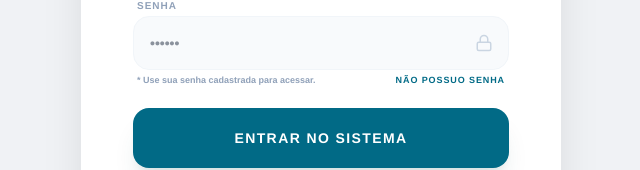
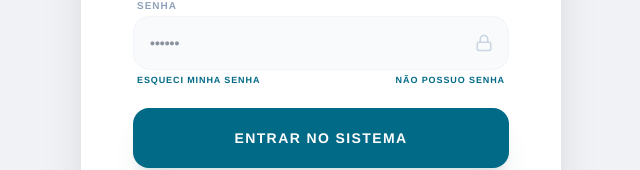
Before and after one commit to intervalocasa/portal-intervalo-escola-teatro, a React (Vite) app: page / in a window 1280 px wide. Shown: the part 440-610 px from the top of the page, without its empty margins (319-959 px from the left). Built offline with nearby package versions, Linux system fonts and the light colour scheme; no server answers; the database is empty.

Commit message:
feat: Add password reset functionality
Implements password reset for both users and administrators. Users can now request a password reset via email through the login view. Administrators can reset a user's password directly from the user details view.

```diff
--- a/src/App.tsx
+++ b/src/App.tsx
@@ -46,6 +46,7 @@ import {
   signInWithEmailAndPassword,
   createUserWithEmailAndPassword,
   updatePassword,
+  sendPasswordResetEmail,
   onAuthStateChanged,
   signOut,
   GoogleAuthProvider,
@@ -1123,6 +1124,38 @@ export default function App() {
     setIsAppLoading(false);
   };
 
+  const handleForgotPassword = async (email: string) => {
+    if (!email) {
+      showNotification("Por favor, insira seu e-mail no campo acima.", "Alerta");
+      return;
+    }
+    setIsAppLoading(true);
+    try {
+      await sendPasswordResetEmail(auth, email.trim().toLowerCase());
+      showNotification("Link de recuperação enviado para o seu e-mail!", "Sucesso");
+    } catch (err: any) {
+      console.error(err);
+      let msg = "Erro ao enviar e-mail de recuperação.";
+      if (err.code === "auth/user-not-found") msg = "Usuário não encontrado.";
+      showNotification(msg, "Erro");
+    } finally {
+      setIsAppLoading(false);
+    }
+  };
+
+  const handleAdminResetPassword = async (userEmail: string) => {
+    if (!userEmail) return;
+    setIsAppLoading(true);
+    try {
+      await sendPasswordResetEmail(auth, userEmail.trim().toLowerCase());
+      showNotification(`Link de redefinição enviado para ${userEmail}`, "Sucesso");
+    } catch (err: any) {
+      showNotification("Erro: " + err.message, "Erro");
+    } finally {
+      setIsAppLoading(false);
+    }
+  };
+
   const handleRegisterSubmit = async (e: FormEvent) => {
     e.preventDefault();
     setIsAppLoading(true);
@@ -1436,6 +1469,7 @@ export default function App() {
             error={error} gestorError={gestorError} loading={loading}
             handleLogin={handleLogin}
             handleGoogleLogin={handleGoogleLogin}
+            handleForgotPassword={() => handleForgotPassword(login)}
             setView={setView}
           />
         ) : view === "first_password_setup" ? (
@@ -1626,6 +1660,7 @@ export default function App() {
             setPhotoPreview={setPhotoPreview}
             setSelectedUserClasses={setSelectedUserClasses}
             handleDeleteUser={handleDeleteUser}
+            onResetPassword={handleAdminResetPassword}
             setSelectedClassId={setSelectedClassId}
           />
         ) : view === "create_class" ? (
--- a/src/views/LoginView.tsx
+++ b/src/views/LoginView.tsx
@@ -18,6 +18,7 @@ interface LoginViewProps {
   loading: boolean;
   handleLogin: (e: FormEvent) => void;
   handleGoogleLogin: () => void;
+  handleForgotPassword: () => void;
   setView: (view: any) => void;
 }
 
@@ -27,6 +28,7 @@ export const LoginView = ({
   error, gestorError, loading,
   handleLogin,
   handleGoogleLogin,
+  handleForgotPassword,
   setView
 }: LoginViewProps) => {
   return (
@@ -92,7 +94,13 @@ export const LoginView = ({
               </div>
             </div>
             <div className="flex justify-between items-center px-1">
-              <p className="text-[9px] text-slate-400 font-bold">* Use sua senha cadastrada para acessar.</p>
+              <button
+                type="button"
+                onClick={handleForgotPassword}
+                className="text-[9px] text-pro-teal font-black uppercase tracking-widest hover:underline"
+              >
+                Esqueci minha senha
+              </button>
               <button
                 type="button"
                 onClick={() => setView("first_password_setup")}
--- a/src/views/UserDetailsView.tsx
+++ b/src/views/UserDetailsView.tsx
@@ -20,6 +20,7 @@ interface UserDetailsViewProps {
   setSelectedUserClasses: any;
   handleDeleteUser: () => Promise<void>;
   setSelectedClassId: (id: string | null) => void;
+  onResetPassword: (email: string) => void;
 }
 
 export const UserDetailsView = ({
@@ -33,7 +34,8 @@ export const UserDetailsView = ({
   setPhotoPreview,
   setSelectedUserClasses,
   handleDeleteUser,
-  setSelectedClassId
+  setSelectedClassId,
+  onResetPassword
 }: UserDetailsViewProps) => {
   const user = users.find(u => u.id === selectedUserId);
 
@@ -99,6 +101,12 @@ export const UserDetailsView = ({
              className="p-3 bg-white text-pro-teal rounded-xl border border-slate-200 hover:border-pro-teal transition-all flex items-center gap-2 text-[10px] font-black uppercase tracking-widest shadow-sm"
            >
              Editar Usuário
+           </button>
+           <button
+             onClick={() => onResetPassword(user.email)}
+             className="p-3 bg-white text-amber-600 rounded-xl border border-slate-200 hover:border-amber-600 transition-all flex items-center gap-2 text-[10px] font-black uppercase tracking-widest shadow-sm"
+           >
+             Resetar Senha
            </button>
            <button
              onClick={handleDeleteUser}
```
